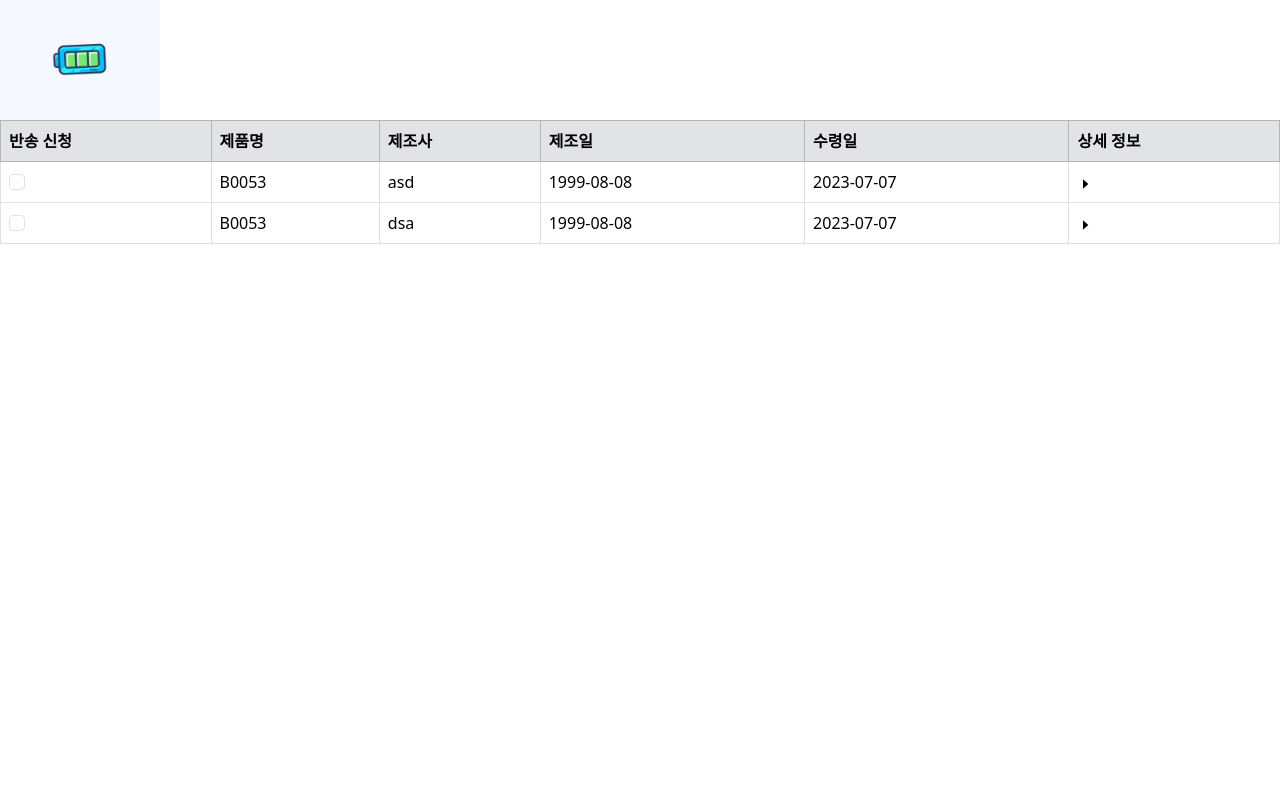
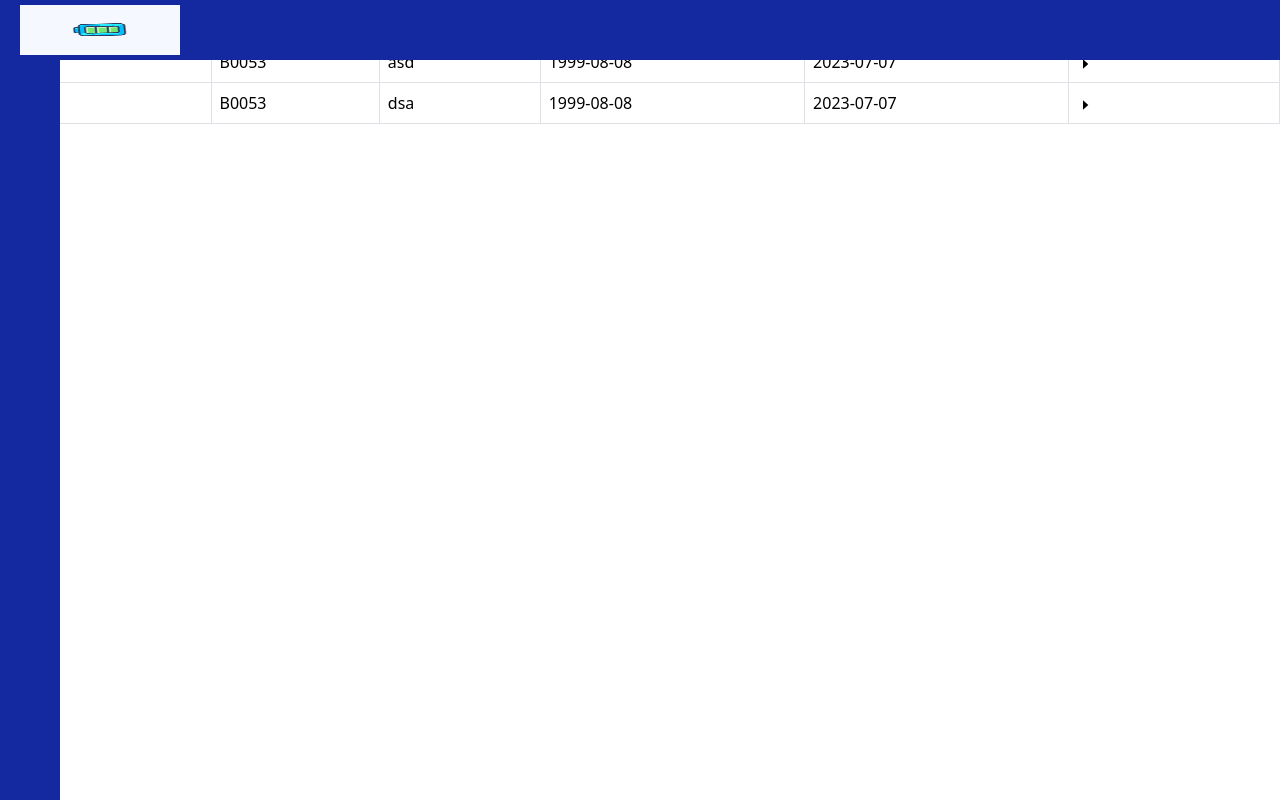
Before and after one commit to SilvianC/Almighty, a React (Create React App) app in the folder frontend/blog/: page /return in a window 1280 px wide. Built offline with nearby package versions, Linux system fonts and the light colour scheme; what recoil-persist would draw is missing.

Commit message:
:heavy_plus_sign: feat(feature/#15): navbar 기본 구현

```diff
--- a/frontend/blog/src/App.jsx
+++ b/frontend/blog/src/App.jsx
@@ -4,7 +4,7 @@ import * as pages from "./pages";
 import * as utils from "./utils";
 // import Header from "/components/layout/Header.jsx";
 // import Footer from "@/components/layout/Footer.jsx";
-
+import styled from "styled-components";
 import "bootstrap/dist/css/bootstrap.min.css";
 import Header from "./components/layout/Header";
 
@@ -21,5 +21,10 @@ const App = () => {
     </>
   );
 };
-
+const S = {
+  MainContent: styled.div`
+    padding-top: 60px; // 상단 navbar의 높이만큼 패딩을 줍니다.
+    padding-left: 60px; // 왼쪽 navbar의 너비만큼 패딩을 줍니다.
+  `,
+};
 export default App;
--- a/frontend/blog/src/components/chatbot/ChatComponent.jsx
+++ b/frontend/blog/src/components/chatbot/ChatComponent.jsx
@@ -3,7 +3,7 @@ import axios from 'axios';
 import { useRecoilValue } from "recoil";
 import { MemberIdState } from "../../states/states";
 import http from '../../api/http';
-
+import styled from "styled-components";
 const ChatComponent = () => {
     const [message, setMessage] = useState(''); // 사용자가 입력하는 메시지
     const [chatLog, setChatLog] = useState([]); // 채팅 로그
@@ -23,6 +23,7 @@ const ChatComponent = () => {
     };
 
     return (
+        <S.MainContent>
         <div>
             <div className="chat-box">
                 {chatLog.map((entry, index) => (
@@ -38,7 +39,13 @@ const ChatComponent = () => {
             />
             <button onClick={sendMessage}>Send</button>
         </div>
+        </S.MainContent>
     );
 };
-
+const S = {
+    MainContent: styled.div`
+      padding-top: 60px; // 상단 navbar의 높이만큼 패딩을 줍니다.
+      padding-left: 100px; // 왼쪽 navbar의 너비만큼 패딩을 줍니다.
+    `,
+  };
 export default ChatComponent;
--- a/frontend/blog/src/components/layout/Header.jsx
+++ b/frontend/blog/src/components/layout/Header.jsx
@@ -8,14 +8,39 @@ function Header() {
 
   return (
     <>
-      <S.Logo onClick={() => navigate("/main")} src={Logo}></S.Logo>
+      <S.TopNavBar>
+        <S.Logo onClick={() => navigate("/main")} src={Logo}></S.Logo>
+      </S.TopNavBar>
+      <S.SideNavBar />
     </>
   );
 }
 
 const S = {
-    Logo: styled.img`
+  TopNavBar: styled.div`
+    position: fixed;
+    top: 0;
+    left: 0;
+    width: 100%;
+    height: 60px; // 상단 navbar의 높이를 설정합니다. 원하는 높이로 조정 가능합니다.
+    background-color: #1428A0; // 파란색 배경
+    display: flex;
+    align-items: center;
+    padding-left: 20px; // 로고와 navbar 사이의 간격을 설정합니다.
+    z-index: 1000; // z-index 속성 추가
+  `,
+  SideNavBar: styled.div`
+    position: fixed;
+    top: 60px; // 상단 navbar의 높이만큼 띄웁니다.
+    left: 0;
+    width: 60px; // 사이드바의 너비를 설정합니다. 원하는 너비로 조정 가능합니다.
+    height: calc(100% - 60px); // 전체 화면 높이에서 상단 navbar의 높이를 뺀 만큼의 높이로 설정합니다.
+    background-color: #1428A0; // 파란색 배경
+    z-index: 1000; // z-index 속성 추가
+  `,
+  Logo: styled.img`
     width: 160px;
+    height : 50px;
     cursor: pointer;
   `,
 };
--- a/frontend/blog/src/pages/board/BatteryBoard.jsx
+++ b/frontend/blog/src/pages/board/BatteryBoard.jsx
@@ -140,7 +140,9 @@ const S = {
   Wrap: styled.div`
     border: 1px solid #d3d3d3;
     margin: 20px;
-    padding: 20px;
+    padding: 60px;
+    padding-top: 60px; // 상단 navbar의 높이만큼 패딩을 줍니다.
+    padding-left: 100px; // 왼쪽 navbar의 너비만큼 패딩을 줍니다.
     border-radius: 40px;
   `,
   Title: styled.span`
--- a/frontend/blog/src/pages/board/Board.jsx
+++ b/frontend/blog/src/pages/board/Board.jsx
@@ -18,6 +18,7 @@ const S = {
     font-size: 30px;
     font-weight: bold;
     color: #1428a0;
+
   `,
 };
 
--- a/frontend/blog/src/pages/login/LoginPage.jsx
+++ b/frontend/blog/src/pages/login/LoginPage.jsx
@@ -13,6 +13,7 @@ const S = {
   Wrap: styled.div`
     width: 100%;
     padding-top: 10%;
+
   `,
 };
 
```
